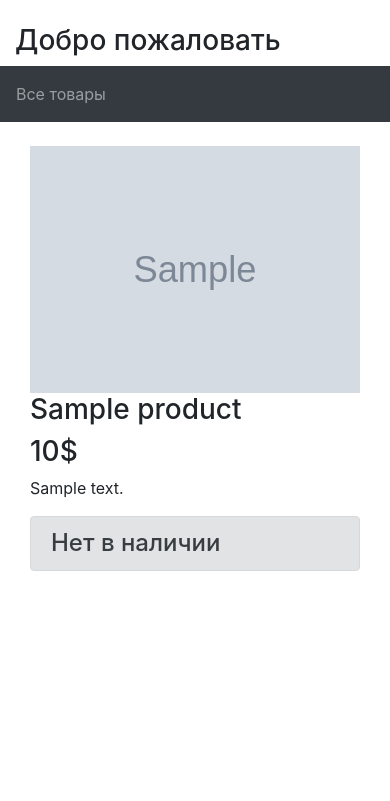
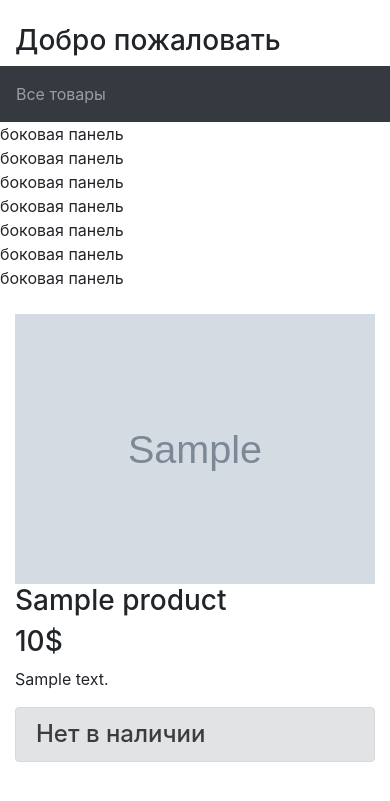
Before and after one commit to tomebore/techshop, a Django app: template product/templates/product/product.html in a window 390 px wide. Shown: the top 801 px of the page. Run offline with Django 3.2, Linux system fonts and the light colour scheme; the template is opened without the code that fills it: most values are stand-ins (such as "Sample title", 1, 10 or a date in 2020); grey boxes marked "Sample" are stand-in pictures; some libraries are stand-ins or nearby versions.

Commit message:
added left panel

```diff
--- a/core/templates/base.html
+++ b/core/templates/base.html
@@ -25,11 +25,21 @@
           </li>
         </ul>
       </nav>
+      <div class="row">
+        <div class="col-lg-3 col-md-2">
+          боковая панель<br>
+          боковая панель<br>
+          боковая панель<br>
+          боковая панель<br>
+          боковая панель<br>
+          боковая панель<br>
+          боковая панель
+        </div>
+        <div class="col-lg-9 col-md-10 container-fluid"><br>
+          {% block content %}
 
-      <div class="container-fluid"><br>
-        {%  block content %}
-
-        {%  endblock %}
+          {%  endblock %}
+        </div>
       </div>
 
 
```
Also changed, not shown: techshop/urls.py (+0 -14 lines).
